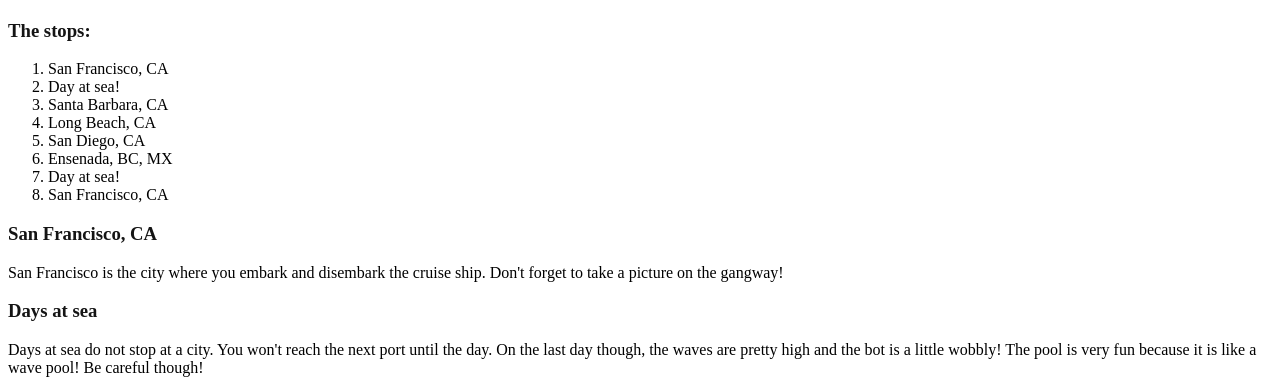
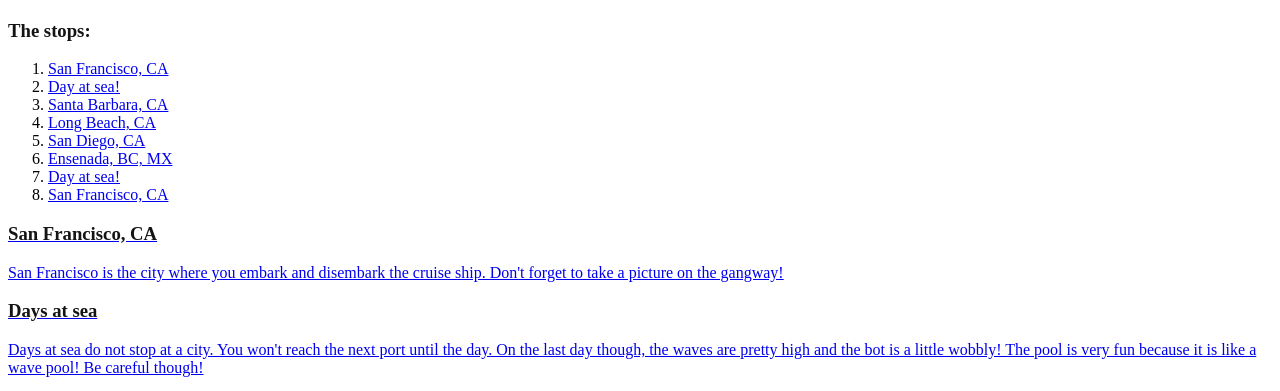
Before and after one commit to heyseb4/california-cruise, a plain HTML site: page index.html in a window 1280 px wide. Shown: the part 409-800 px from the top of the page. Drawn offline with Linux system fonts and the light colour scheme.

Commit message:
Update index.html

```diff
--- a/index.html
+++ b/index.html
@@ -27,7 +27,7 @@
 
         <h3>The stops: </h3>
         <ol>
-        <li> San Francisco, CA
+        <li> <a href ="SF">San Francisco, CA
         <li> Day at sea!
         <li> Santa Barbara, CA
         <li> Long Beach, CA
@@ -37,7 +37,7 @@
         <li> San Francisco, CA
         </ol>
 
-        <h3>San Francisco, CA</h3>
+        <h3 id="SF">San Francisco, CA</h3>
         <p>San Francisco is the city where you embark and disembark the cruise ship. Don't forget to take a picture on the gangway!
 
         <h3>Days at sea</h3>
```
